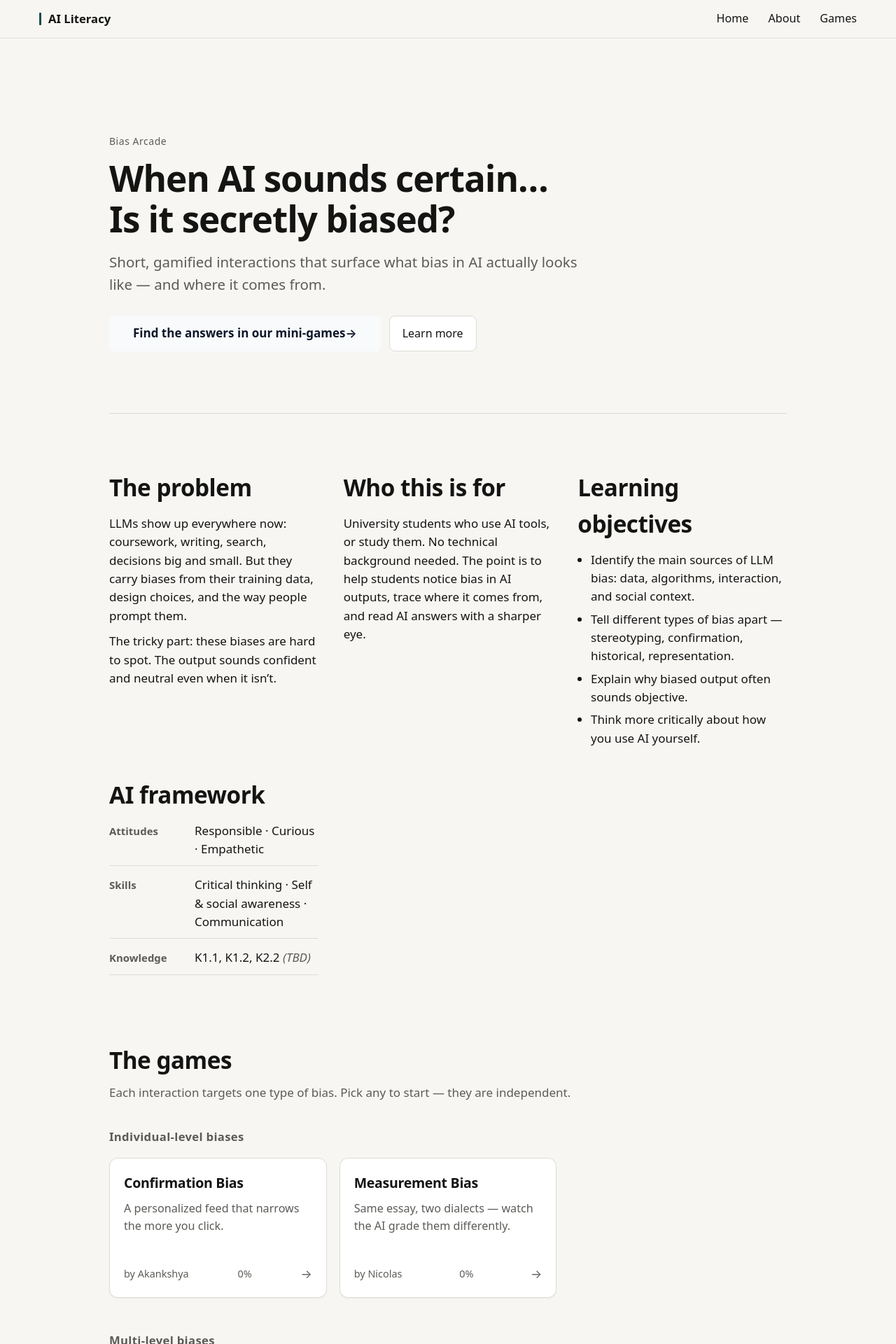
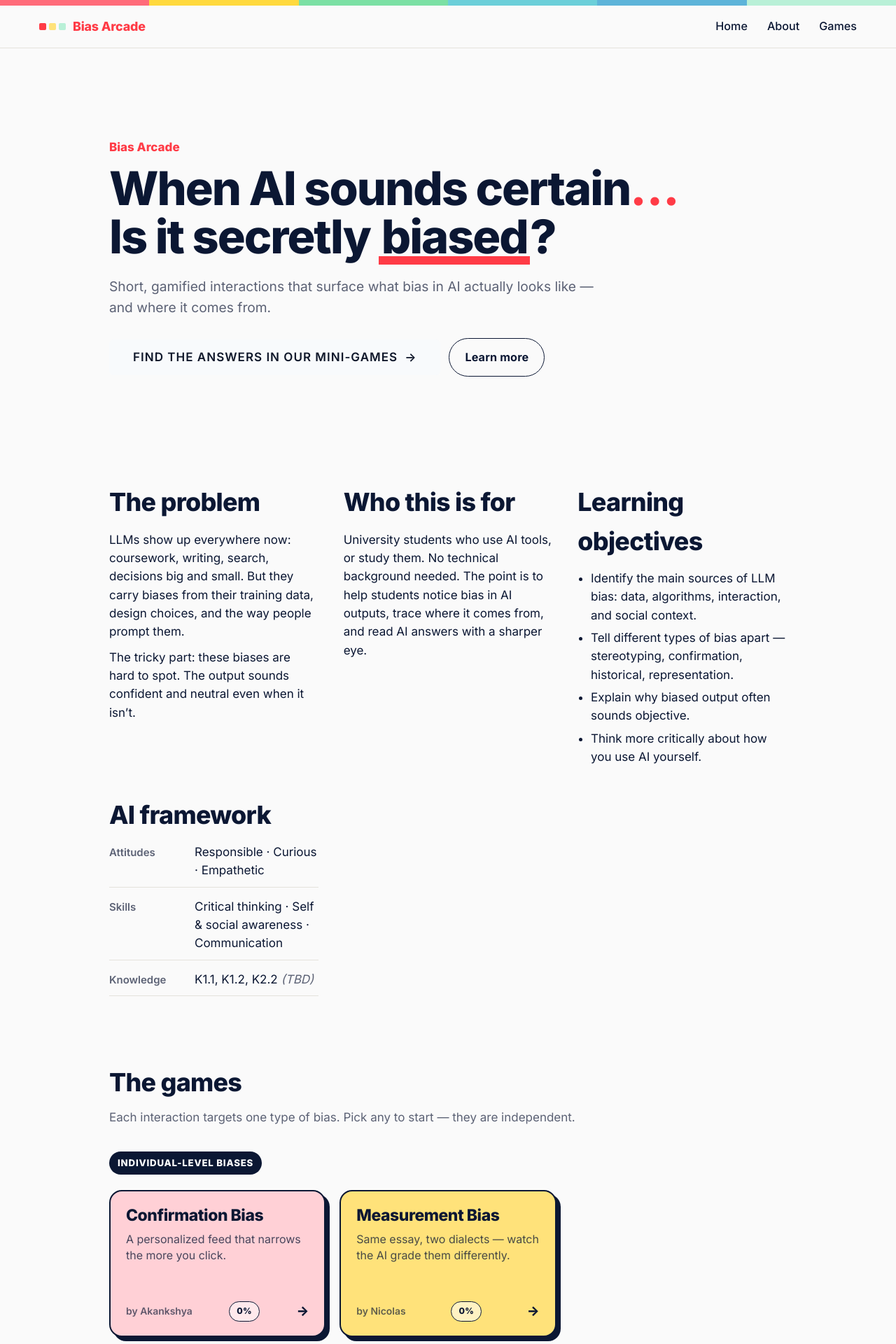
Before and after one commit to Nyckii/ai-literacy-website, a React (Vite) app: page / in a window 1280 px wide. Shown: the top 1920 px of the page at 70% size. Built offline with nearby package versions, Linux system fonts and the light colour scheme.

Commit message:
style update arcade feel

```diff
--- a/index.html
+++ b/index.html
@@ -4,8 +4,14 @@
     <meta charset="UTF-8" />
     <link rel="icon" type="image/svg+xml" href="/favicon.svg" />
     <meta name="viewport" content="width=device-width, initial-scale=1.0" />
-    <title>AI Literacy — Spotting bias in AI by playing with it</title>
-    <meta name="description" content="Short, gamified interactions that surface what bias in AI actually looks like and where it comes from. ETH FS26, Design in Educational Technology." />
+    <title>Bias Arcade — When AI sounds certain… is it secretly biased?</title>
+    <meta name="description" content="The Bias Arcade is an interactive AI literacy project that helps users understand how bias appears in AI predictions through simple, hands-on games. ETH FS26, Design in Educational Technology." />
+    <link rel="preconnect" href="https://fonts.googleapis.com" />
+    <link rel="preconnect" href="https://fonts.gstatic.com" crossorigin />
+    <link
+      href="https://fonts.googleapis.com/css2?family=Inter:wght@400;500;600;700;800;900&display=swap"
+      rel="stylesheet"
+    />
   </head>
   <body>
     <div id="root"></div>
--- a/src/components/Layout.tsx
+++ b/src/components/Layout.tsx
@@ -20,10 +20,11 @@ export function Layout() {
 
   return (
     <div className="layout">
+      <div className="rainbow-strip" aria-hidden />
       <header className="site-header">
         <Link to="/" className="brand">
           <span className="brand-mark" aria-hidden />
-          <span>AI Literacy</span>
+          <span className="brand-name">Bias Arcade</span>
         </Link>
         <nav className="site-nav">
           <NavLink to="/" end>Home</NavLink>
--- a/src/index.css
+++ b/src/index.css
@@ -1,19 +1,38 @@
 :root {
-  --bg: #f7f6f3;
+  /* Bias Arcade palette — derived from the teaser poster */
+  --bg: #fafafa;
   --surface: #ffffff;
-  --text: #141413;
-  --text-muted: #5c5b57;
-  --border: #dedcd6;
-  --accent: #1b4d4a;
-  --accent-soft: #e4efee;
-  --accent-strong: #123634;
-  --shadow-sm: 0 1px 2px rgba(15, 20, 18, 0.06);
-  --shadow-md: 0 10px 28px -12px rgba(15, 20, 18, 0.14);
-  --radius: 8px;
-  --radius-lg: 12px;
+  --text: #0b1733;              /* deep navy headlines */
+  --text-muted: #5c6275;
+  --border: #e4e2dc;
+  --accent: #ff3b46;            /* coral "Bias Arcade" red */
+  --accent-soft: #ffe1e3;
+  --accent-strong: #d92633;
+  --ink: #0b1733;               /* navy used in pill CTAs */
+  --ink-strong: #060d1f;
+
+  /* Arcade tile pastels */
+  --tile-pink:     #ffd0d6;
+  --tile-yellow:   #ffe27a;
+  --tile-mint:     #b9f0d7;
+  --tile-lavender: #d9cdf6;
+  --tile-purple:   #c0a8e8;
+  --tile-coral:    #ffb3b8;
+  --tile-sky:      #bfe7f0;
+  --tile-rose:     #ffc2cd;
+
+  --shadow-sm: 0 1px 2px rgba(11, 23, 51, 0.06);
+  --shadow-md: 0 14px 32px -14px rgba(11, 23, 51, 0.18);
+  --shadow-tile: 0 6px 0 rgba(11, 23, 51, 0.08);
+  --radius: 10px;
+  --radius-lg: 18px;
+  --radius-xl: 24px;
 
   --sans:
-    ui-sans-serif, system-ui, -apple-system, "Segoe UI", Roboto,
+    "Inter", ui-sans-serif, system-ui, -apple-system, "Segoe UI", Roboto,
+    "Helvetica Neue", Arial, sans-serif;
+  --display:
+    "Inter", ui-sans-serif, system-ui, -apple-system, "Segoe UI", Roboto,
     "Helvetica Neue", Arial, sans-serif;
   --serif: ui-serif, Georgia, "Times New Roman", serif;
   --mono: ui-monospace, "SFMono-Regular", Menlo, Consolas, monospace;
@@ -58,15 +77,20 @@ h4 {
 }
 
 h1 {
-  font-size: clamp(2.15rem, 4vw, 3.15rem);
-  line-height: 1.12;
-  font-weight: 600;
+  font-family: var(--display);
+  font-size: clamp(2.4rem, 5.2vw, 4rem);
+  line-height: 1.04;
+  font-weight: 800;
+  letter-spacing: -0.03em;
+  color: var(--ink);
+}
+
+h2 {
+  font-family: var(--display);
+  font-size: clamp(1.6rem, 2.8vw, 2.15rem);
+  font-weight: 800;
   letter-spacing: -0.02em;
-}
-
-h2 {
-  font-size: clamp(1.5rem, 2.6vw, 2rem);
-  font-weight: 600;
+  color: var(--ink);
 }
 
 h3 {
@@ -111,14 +135,37 @@ code {
   flex-direction: column;
 }
 
+/* Poster-style rainbow band at the very top */
+.rainbow-strip {
+  height: 8px;
+  background: linear-gradient(
+    to right,
+    #ff6b7a 0%,
+    #ff6b7a 16.66%,
+    #ffd93d 16.66%,
+    #ffd93d 33.33%,
+    #7be0a4 33.33%,
+    #7be0a4 50%,
+    #6bcfd9 50%,
+    #6bcfd9 66.66%,
+    #5db4d9 66.66%,
+    #5db4d9 83.33%,
+    #b9f0d7 83.33%,
+    #b9f0d7 100%
+  );
+  position: sticky;
+  top: 0;
+  z-index: 11;
+}
+
 .site-header {
   position: sticky;
-  top: 0;
+  top: 8px;
   z-index: 10;
   display: flex;
   align-items: center;
   justify-content: space-between;
-  padding: 14px clamp(20px, 5vw, 56px);
+  padding: 16px clamp(20px, 5vw, 56px);
   background: var(--bg);
   border-bottom: 1px solid var(--border);
 }
@@ -127,22 +174,32 @@ code {
   display: inline-flex;
   align-items: center;
   gap: 10px;
-  font-weight: 600;
-  color: var(--text);
-  font-size: 0.98rem;
+  font-family: var(--display);
+  font-weight: 800;
+  color: var(--accent);
+  font-size: 1.05rem;
+  letter-spacing: -0.01em;
   text-decoration: none;
 }
 
 .brand:hover {
-  color: var(--text);
+  color: var(--accent-strong);
+}
+
+.brand-name {
+  color: var(--accent);
 }
 
 .brand-mark {
   display: inline-block;
-  width: 3px;
-  height: 1.1em;
-  border-radius: 1px;
+  width: 10px;
+  height: 10px;
+  border-radius: 2px;
   background: var(--accent);
+  box-shadow:
+    14px 0 0 var(--tile-yellow),
+    28px 0 0 var(--tile-mint);
+  margin-right: 28px;
 }
 
 .site-nav {
@@ -184,23 +241,44 @@ code {
 /* ---------- Hero ---------- */
 
 .eyebrow {
-  font-family: var(--sans);
-  font-size: 0.82rem;
-  font-weight: 500;
-  letter-spacing: 0.04em;
-  color: var(--text-muted);
-  margin: 0 0 14px;
+  font-family: var(--display);
+  font-size: 1rem;
+  font-weight: 800;
+  letter-spacing: 0;
+  color: var(--accent);
+  margin: 0 0 12px;
+  text-transform: none;
 }
 
 .hero {
-  padding: clamp(24px, 6vw, 64px) 0 clamp(40px, 7vw, 88px);
-  border-bottom: 1px solid var(--border);
-  margin-bottom: clamp(40px, 7vw, 80px);
+  padding: clamp(24px, 6vw, 56px) 0 clamp(40px, 7vw, 80px);
+  margin-bottom: clamp(40px, 7vw, 72px);
+  position: relative;
+}
+
+.hero h1 {
+  max-width: 18ch;
+}
+
+.hero-dots {
+  color: var(--accent);
+}
+
+.hero-underline {
+  background-image: linear-gradient(
+    to top,
+    var(--accent) 0,
+    var(--accent) 0.18em,
+    transparent 0.18em
+  );
+  background-repeat: no-repeat;
+  background-position: 0 92%;
+  padding: 0 0.05em;
 }
 
 .hero .lede {
-  margin-top: 18px;
-  font-size: clamp(1.05rem, 1.6vw, 1.25rem);
+  margin-top: 22px;
+  font-size: clamp(1.05rem, 1.5vw, 1.2rem);
   color: var(--text-muted);
   max-width: 60ch;
 }
@@ -210,45 +288,68 @@ code {
   display: flex;
   gap: 12px;
   flex-wrap: wrap;
+  align-items: center;
 }
 
 .btn {
   display: inline-flex;
   align-items: center;
   justify-content: center;
-  padding: 10px 18px;
-  border-radius: var(--radius);
-  font-weight: 500;
-  font-size: 0.94rem;
-  border: 1px solid transparent;
+  gap: 10px;
+  padding: 14px 22px;
+  border-radius: 999px;
+  font-weight: 700;
+  font-size: 0.95rem;
+  letter-spacing: 0.01em;
+  border: 1.5px solid transparent;
   transition:
     background 0.15s ease,
     color 0.15s ease,
-    border-color 0.15s ease;
+    border-color 0.15s ease,
+    transform 0.1s ease;
   cursor: pointer;
   text-decoration: none;
 }
 
+.btn:active {
+  transform: translateY(1px);
+}
+
+/* Primary CTA: navy/black pill, like the poster's mini-games band */
 .btn-primary {
+  background: var(--ink);
+  color: #fff;
+  text-transform: uppercase;
+  letter-spacing: 0.06em;
+  font-weight: 800;
+  font-size: 0.88rem;
+  padding: 16px 26px;
+}
+
+.btn-primary:hover {
+  background: var(--ink-strong);
+  color: #fff;
+}
+
+.btn-ghost {
+  background: transparent;
+  color: var(--ink);
+  border-color: var(--ink);
+}
+
+.btn-ghost:hover {
+  background: var(--ink);
+  color: #fff;
+}
+
+/* Coral accent button (alternative) */
+.btn-coral {
   background: var(--accent);
   color: #fff;
 }
-
-.btn-primary:hover {
+.btn-coral:hover {
   background: var(--accent-strong);
   color: #fff;
-}
-
-.btn-ghost {
-  background: var(--surface);
-  color: var(--text);
-  border-color: var(--border);
-}
-
-.btn-ghost:hover {
-  border-color: var(--text-muted);
-  background: color-mix(in srgb, var(--bg) 60%, var(--surface));
-  color: var(--text);
 }
 
 /* ---------- About ---------- */
@@ -315,11 +416,20 @@ code {
 }
 
 .games-group {
-  margin-bottom: 48px;
+  margin-bottom: 56px;
 }
 
 .games-group-label {
-  margin-bottom: 18px;
+  display: inline-block;
+  margin-bottom: 22px;
+  padding: 6px 12px;
+  border-radius: 999px;
+  background: var(--ink);
+  color: #fff;
+  font-size: 0.78rem;
+  font-weight: 800;
+  letter-spacing: 0.06em;
+  text-transform: uppercase;
 }
 
 .game-grid {
@@ -327,40 +437,67 @@ code {
   padding: 0;
   display: grid;
   grid-template-columns: repeat(auto-fill, minmax(260px, 1fr));
-  gap: 18px;
-}
-
+  gap: 20px;
+}
+
+/* Arcade tile cards — bright pastel backgrounds, chunky radius, offset shadow */
 .game-card {
   display: flex;
   flex-direction: column;
   justify-content: space-between;
   height: 100%;
-  min-height: 200px;
-  padding: 20px;
+  min-height: 210px;
+  padding: 22px 22px 20px;
   border-radius: var(--radius-lg);
-  background: var(--surface);
-  border: 1px solid var(--border);
-  color: var(--text);
-  box-shadow: var(--shadow-sm);
+  background: var(--tile-pink);
+  border: 2px solid var(--ink);
+  color: var(--ink);
+  box-shadow: 6px 6px 0 var(--ink);
   transition:
-    border-color 0.15s ease,
-    box-shadow 0.15s ease;
+    transform 0.12s ease,
+    box-shadow 0.12s ease,
+    background 0.15s ease;
   text-decoration: none;
 }
 
 .game-card:hover {
-  border-color: color-mix(in srgb, var(--accent) 55%, var(--border));
-  box-shadow: var(--shadow-md);
-  color: var(--text);
-}
+  transform: translate(-2px, -2px);
+  box-shadow: 10px 10px 0 var(--ink);
+  color: var(--ink);
+}
+
+.game-card:active {
+  transform: translate(2px, 2px);
+  box-shadow: 2px 2px 0 var(--ink);
+}
+
+/* Color-cycle tiles per position so each row looks like an arcade grid */
+.game-grid > li:nth-child(8n + 1) .game-card { background: var(--tile-pink); }
+.game-grid > li:nth-child(8n + 2) .game-card { background: var(--tile-yellow); }
+.game-grid > li:nth-child(8n + 3) .game-card { background: var(--tile-mint); }
+.game-grid > li:nth-child(8n + 4) .game-card { background: var(--tile-lavender); }
+.game-grid > li:nth-child(8n + 5) .game-card { background: var(--tile-coral); }
+.game-grid > li:nth-child(8n + 6) .game-card { background: var(--tile-sky); }
+.game-grid > li:nth-child(8n + 7) .game-card { background: var(--tile-purple); color: #fff; }
+.game-grid > li:nth-child(8n + 7) .game-card .author,
+.game-grid > li:nth-child(8n + 7) .game-card .game-card-body p { color: rgba(255, 255, 255, 0.85); }
+.game-grid > li:nth-child(8n + 7) .game-card .arrow { color: #fff; }
+.game-grid > li:nth-child(8n + 8) .game-card { background: var(--tile-rose); }
 
 .game-card-body h4 {
-  margin-bottom: 8px;
+  margin-bottom: 10px;
+  font-family: var(--display);
+  font-size: 1.35rem;
+  font-weight: 800;
+  letter-spacing: -0.02em;
+  line-height: 1.1;
+  color: inherit;
 }
 
 .game-card-body p {
-  color: var(--text-muted);
-  font-size: 0.95rem;
+  color: color-mix(in srgb, var(--ink) 75%, transparent);
+  font-size: 0.94rem;
+  line-height: 1.45;
 }
 
 .game-card-foot {
@@ -368,17 +505,42 @@ code {
   display: flex;
   justify-content: space-between;
   align-items: center;
-  font-size: 0.85rem;
-  color: var(--text-muted);
+  gap: 10px;
+  font-size: 0.82rem;
+  color: color-mix(in srgb, var(--ink) 65%, transparent);
+}
+
+.game-card-foot .author {
+  font-weight: 600;
+}
+
+.progress-pill {
+  border-radius: 999px;
+  padding: 4px 10px;
+  font-size: 0.72rem;
+  font-weight: 800;
+  letter-spacing: 0.02em;
+  border: 1.5px solid var(--ink);
+}
+
+.progress-pill.is-todo {
+  background: rgba(255, 255, 255, 0.55);
+  color: var(--ink);
+}
+
+.progress-pill.is-done {
+  background: var(--ink);
+  color: #fff;
 }
 
 .game-card .arrow {
-  font-size: 1rem;
-  color: var(--text-muted);
+  font-size: 1.1rem;
+  font-weight: 800;
+  color: var(--ink);
 }
 
 .game-card:hover .arrow {
-  color: var(--accent);
+  transform: translateX(2px);
 }
 
 /* ---------- Game pages ---------- */
@@ -2536,7 +2698,7 @@ code {
 .recap-section {
   margin-top: clamp(40px, 6vw, 64px);
   padding-top: clamp(40px, 6vw, 64px);
-  border-top: 1px solid var(--border);
+  border-top: 2px dashed var(--border);
 }
 
 .recap-section > h2 {
@@ -2549,6 +2711,36 @@ code {
 
 .recap-section .qz-card {
   margin-top: 0;
+}
+
+/* Boss-level card: navy with coral accent */
+.recap-section > .game-card {
+  background: var(--ink);
+  color: #fff;
+  border-color: var(--ink);
+  box-shadow: 6px 6px 0 var(--accent);
+  max-width: 520px;
+}
+
+.recap-section > .game-card:hover {
+  box-shadow: 10px 10px 0 var(--accent);
+}
+
+.recap-section > .game-card:active {
+  box-shadow: 2px 2px 0 var(--accent);
+}
+
+.recap-section > .game-card h4 {
+  color: #fff;
+}
+
+.recap-section > .game-card .game-card-body p {
+  color: rgba(255, 255, 255, 0.78);
+}
+
+.recap-section > .game-card .arrow {
+  color: var(--accent);
+  font-size: 1.4rem;
 }
 
 /* ---------- Bias Recap quiz ---------- */
```
Also changed, not shown: src/App.tsx (+28 -17 lines).
